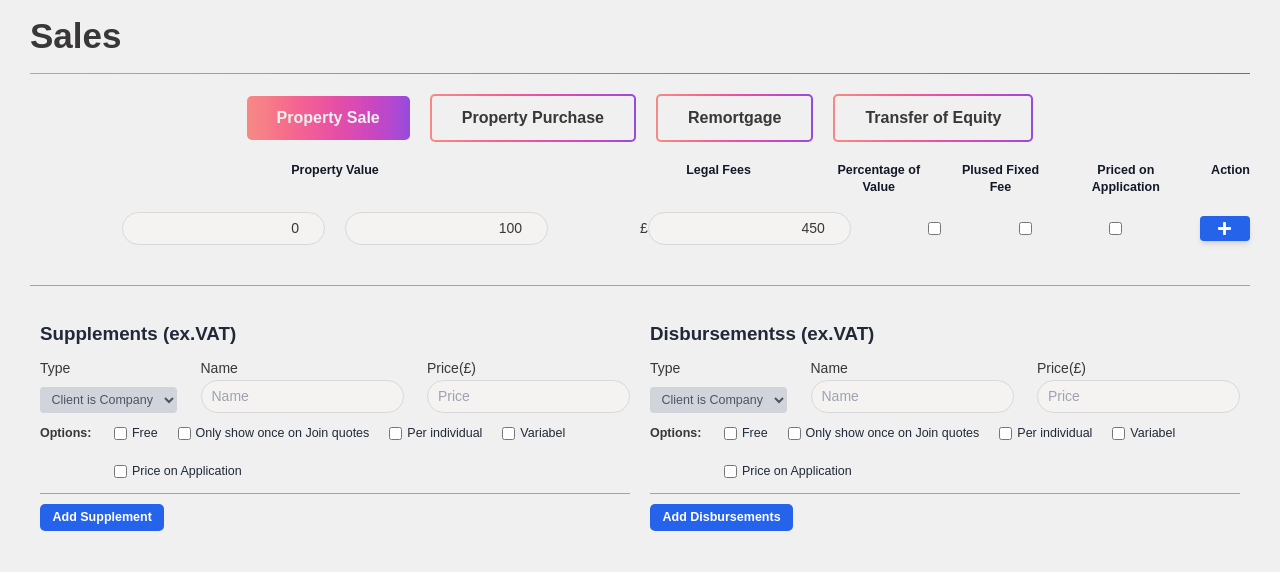
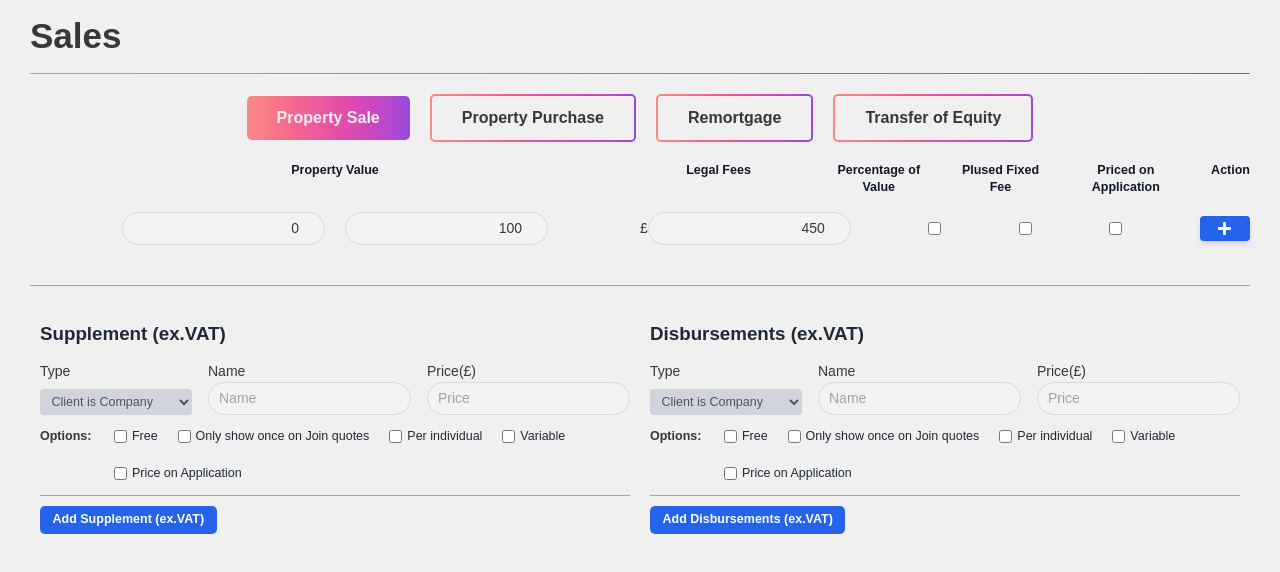
Before and after one commit to front-end786/property, a Next.js app: page /admin in a window 1280 px wide. Both pictures are taken after a click on the button "Property Sale". Shown: the top 572 px of the page. Built offline with nearby package versions, Linux system fonts and the light colour scheme.

Commit message:
"Rename Disbursements component to ExtraFeilds, update BaseComp to use ExtraFeilds with different headings, and delete original Disbursements component"

```diff
--- a/src/components/admin/ui/BaseComp.tsx
+++ b/src/components/admin/ui/BaseComp.tsx
@@ -1,15 +1,16 @@
 import React from "react";
 import Supplement from "./Supplement";
-import Disbursements from "./Disbursements";
+import Disbursements from "./ExtraFeilds";
 import FeeTable from "./FeeTable";
+import ExtraFeilds from "./ExtraFeilds";
 
 function BaseComp() {
   return (
     <div>
       <FeeTable />
       <div className=" flex flex-row border-t mt-10 pt-10 border-gray-400">
-        <Supplement />
-        <Disbursements />
+        <ExtraFeilds Heading="Supplement (ex.VAT)" />
+        <ExtraFeilds Heading="Disbursements (ex.VAT)" />
       </div>
     </div>
   );
--- a/src/components/admin/ui/Disbursements.tsx
+++ /dev/null
@@ -1,98 +0,0 @@
-import React from "react";
-
-function Disbursements() {
-  const selectedOption = [
-    {
-      value: "Client is Company",
-    },
-    {
-      value: "Client is Company",
-    },
-    {
-      value: "Client is Company",
-    },
-    {
-      value: "Client is Company",
-    },
-    {
-      value: "Client is Company",
-    },
-  ];
-  const checkboxValue = [
-    {
-      text: "Free",
-    },
-    {
-      text: "Only show once on Join quotes",
-    },
-    {
-      text: "Per individual",
-    },
-    {
-      text: "Variabel",
-    },
-    {
-      text: "Price on Application",
-    },
-  ];
-  const disbursementsHeading = "Disbursementss (ex.VAT)";
-  return (
-    <>
-      <div className="w-[50%]  px-4">
-        <div className="flex flex-col ">
-          <div>
-            <h2 className="text-3xl font-bold text-gray-800 my-5">
-              {disbursementsHeading}
-            </h2>
-            <div className="flex justify-between">
-              <div className="flex flex-col  gap-3">
-                <label>Type</label>
-                <select className="px-3 py-2 text-xl text-gray-600 items-center flex bg-gray-300 rounded-md">
-                  {selectedOption.map((item, index) => (
-                    <option key={index}>{item.value}</option>
-                  ))}
-                </select>
-              </div>
-              <div className="flex flex-col justify-between">
-                <label>Name</label>
-                <input
-                  type="text"
-                  name=""
-                  id=""
-                  placeholder="Name"
-                  className="text-left"
-                />
-              </div>
-              <div className="flex flex-col justify-between">
-                <label>Price(£)</label>
-                <input
-                  type="text"
-                  name=""
-                  id=""
-                  placeholder="Price"
-                  className="text-left"
-                />
-              </div>
-            </div>
-          </div>
-          <div className="flex gap-9 py-5 border-b border-gray-400">
-            <p className="font-bold text-xl">Options:</p>
-            <div className="flex gap-8 flex-wrap">
-              {checkboxValue.map((item, index) => (
-                <div key={index} className="flex gap-2 items-center">
-                  <input type="checkbox" name="" id="" />
-                  <p className="text-gray-800 text-xl">{item.text}</p>
-                </div>
-              ))}
-            </div>
-          </div>
-        </div>
-        <button className="bg-blue-600 text-xl rounded-lg font-bold text-white px-5 py-2 mt-4">
-          Add Disbursements
-        </button>
-      </div>
-    </>
-  );
-}
-
-export default Disbursements;
--- /dev/null
+++ b/src/components/admin/ui/ExtraFeilds.tsx
@@ -0,0 +1,94 @@
+import React, { useState } from "react";
+
+function Fields() {
+  const selectedOption = [
+    { value: "Client is Company" },
+    { value: "Client is Individual" },
+    { value: "Client is Government" },
+    { value: "Client is Non-Profit" },
+    { value: "Client is Other" },
+  ];
+
+  const checkboxValue = [
+    { text: "Free" },
+    { text: "Only show once on Join quotes" },
+    { text: "Per individual" },
+    { text: "Variable" },
+    { text: "Price on Application" },
+  ];
+
+  return (
+    <div className="flex flex-col mt-6">
+      <div>
+        <div className="flex justify-between gap-4">
+          <div className="flex flex-col gap-3">
+            <label>Type</label>
+            <select className="px-3 py-2 text-xl text-gray-600 items-center flex bg-gray-300 rounded-md">
+              {selectedOption.map((item, index) => (
+                <option key={index}>{item.value}</option>
+              ))}
+            </select>
+          </div>
+          <div className="flex flex-col justify-between">
+            <label>Name</label>
+            <input
+              type="text"
+              name=""
+              id=""
+              placeholder="Name"
+              className="text-left"
+            />
+          </div>
+          <div className="flex flex-col justify-between">
+            <label>Price(£)</label>
+            <input
+              type="text"
+              name=""
+              id=""
+              placeholder="Price"
+              className="text-left"
+            />
+          </div>
+        </div>
+      </div>
+      <div className="flex gap-9 py-5 border-b border-gray-400">
+        <p className="font-bold text-xl">Options:</p>
+        <div className="flex gap-8 flex-wrap">
+          {checkboxValue.map((item, index) => (
+            <div key={index} className="flex gap-2 items-center">
+              <input type="checkbox" />
+              <p className="text-gray-800 text-xl">{item.text}</p>
+            </div>
+          ))}
+        </div>
+      </div>
+    </div>
+  );
+}
+
+function ExtraFeilds({ Heading }: { Heading: string }) {
+  const [fields, setFields] = useState<Array<{ id: number }>>([{ id: 1 }]);
+
+  const addField = () => {
+    setFields([...fields, { id: fields.length + 1 }]);
+  };
+
+  return (
+    <div className="w-[50%] px-4">
+      <h2 className="text-3xl font-bold text-gray-800 my-5">
+        {Heading}
+      </h2>
+      {fields.map((field) => (
+        <Fields key={field.id} />
+      ))}
+      <button
+        className="bg-blue-600 text-xl rounded-lg font-bold text-white px-5 py-2 mt-4"
+        onClick={addField}
+      >
+        Add {Heading}
+      </button>
+    </div>
+  );
+}
+
+export default ExtraFeilds;
```
